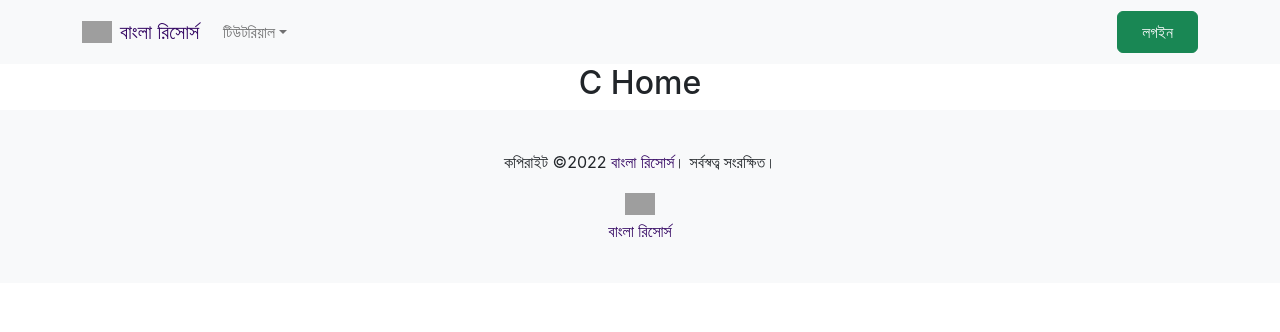
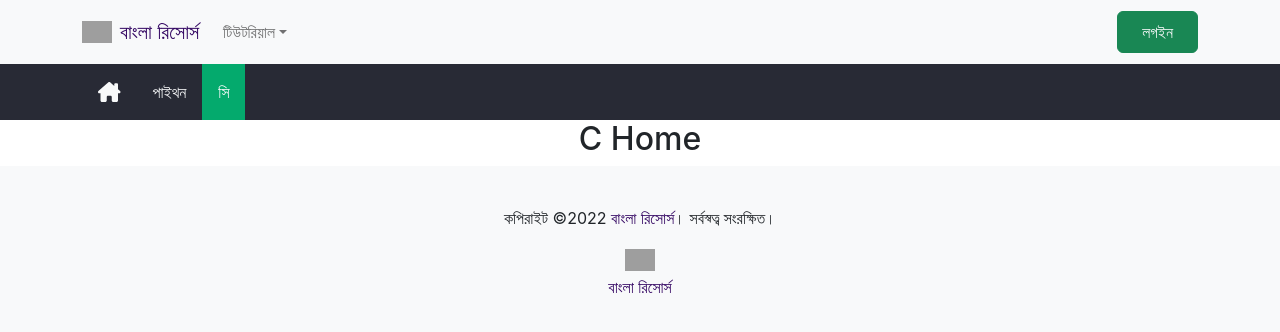
Before and after one commit to crescentpartha/Bangla-EdTech-Resources, a React (Create React App) app in the folder bangla-resources/: page /cHome in a window 1280 px wide. Shown: the top 332 px of the page. Built offline with nearby package versions, Linux system fonts and the light colour scheme; grey boxes are pictures that could not be loaded.

Commit message:
Implement the individual Header navbar for C Tutorial

```diff
--- a/bangla-resources/src/components/Pages/C/CHome/CHome.js
+++ b/bangla-resources/src/components/Pages/C/CHome/CHome.js
@@ -1,8 +1,10 @@
 import React from 'react';
+import PagesHeader from '../../PagesHeader/PagesHeader';
 
 const CHome = () => {
     return (
         <div>
+            <PagesHeader></PagesHeader>
             <h2>C Home</h2>
         </div>
     );
--- a/bangla-resources/src/components/Pages/PagesHeader/PagesHeader.js
+++ b/bangla-resources/src/components/Pages/PagesHeader/PagesHeader.js
@@ -7,7 +7,8 @@ import CustomLink1 from '../../SharedPages/CustomLink1/CustomLink1';
 import './PagesHeader.css';
 
 const PagesHeader = () => {
-    const [python, setPython] = useState(true);
+    const [python, setPython] = useState(false);
+    const [c, setC] = useState(false);
     let location = useLocation();
     let path = location.pathname;
 
@@ -16,6 +17,12 @@ const PagesHeader = () => {
     useEffect(() => {
         (python_result) ? setPython(true) : setPython(false)
     }, [python_result]);
+
+    // Conditional Rendering of Header component for Python Tutorial
+    let c_result = path.includes('cHome');
+    useEffect(() => {
+        (c_result) ? setC(true) : setC(false)
+    }, [c_result]);
 
     return (
         <div>
@@ -30,8 +37,11 @@ const PagesHeader = () => {
                             {
                                 python ? <Nav.Link className='text-light p-3' as={CustomLink1} to={path} >পাইথন</Nav.Link> : <Nav.Link className='text-light p-3' as={Link} to={path} >পাইথন</Nav.Link>
                             }
+                            {
+                                c ? <Nav.Link className='text-light p-3' as={CustomLink1} to={path} >সি</Nav.Link> : <Nav.Link className='text-light p-3' as={Link} to={path} >সি</Nav.Link>
+                            }
                             {/* <Nav.Link className='text-light p-3' as={CustomLink1} to="introduction">পাইথন</Nav.Link> */}
-                            <Nav.Link className='text-light p-3' as={CustomLink1} to="/cHome">সি</Nav.Link>
+                            {/* <Nav.Link className='text-light p-3' as={CustomLink1} to="/cHome">সি</Nav.Link> */}
                         </Nav>
                     </Navbar.Collapse>
                 </Container>
--- a/bangla-resources/src/components/Pages/Python/pythonHome/PythonHome.js
+++ b/bangla-resources/src/components/Pages/Python/pythonHome/PythonHome.js
@@ -1,13 +1,13 @@
 import React from 'react';
 import { Outlet } from 'react-router-dom';
 import CustomLink from '../../../SharedPages/CustomLink/CustomLink';
-import PythonHeader from '../../PagesHeader/PagesHeader';
+import PagesHeader from '../../PagesHeader/PagesHeader';
 import './PythonHome.css';
 
 const PythonHome = () => {
     return (
         <div>
-            <PythonHeader></PythonHeader>
+            <PagesHeader></PagesHeader>
             <div style={{ display: 'grid', gridTemplateColumns: '250px auto' }}>
                 <div className='pt-3 bg-light position-sticky border-end' style={{ height: '100vh', width: '100%', overflow: 'auto' }}>
                     <nav className='home-hover d-flex flex-column flex-wrap text-start'>
```
